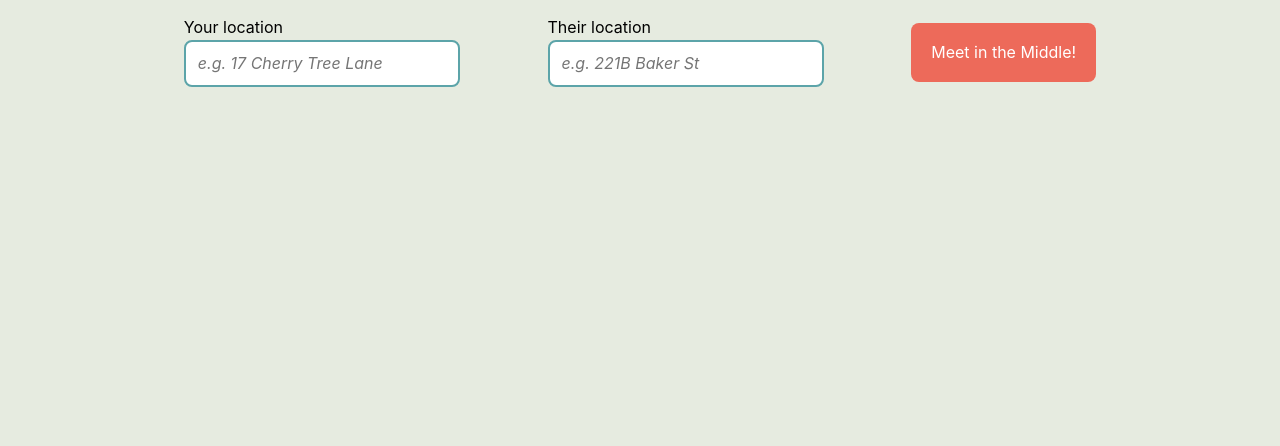
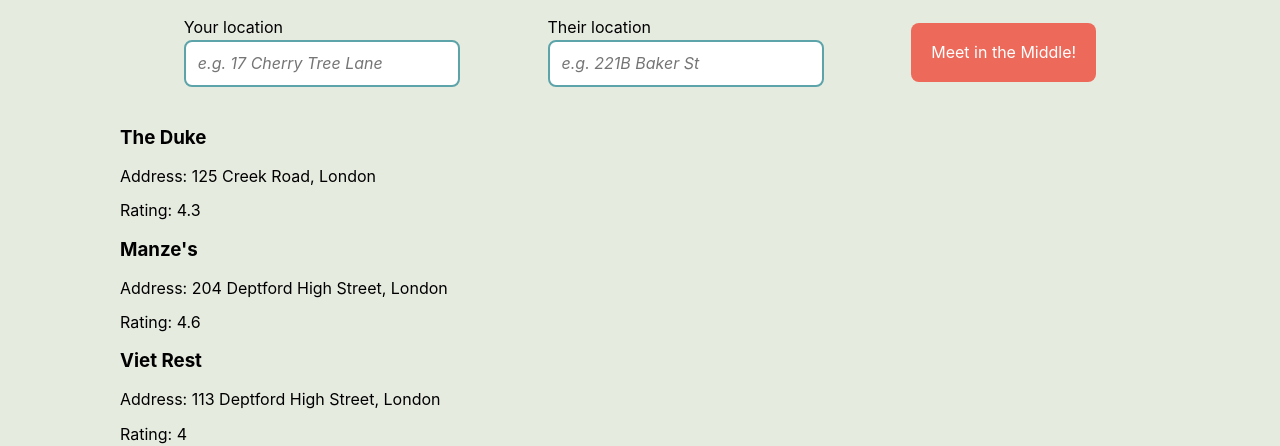
Before and after one commit to flatsteve/meet-in-the-middle, a website built with webpack: page index.html in a window 1280 px wide. Shown: the part 622-1068 px from the top of the page. Before the commit the page ends 800 px from the top, so only its background shows below. Built offline with nearby package versions, Linux system fonts and the light colour scheme; no server answers.

Commit message:
WIP Start working on showing place details

```diff
--- a/fixtures/places.js
+++ b/fixtures/places.js
@@ -1,4 +1,4 @@
-const places = [
+export const placeResults = [
   {
     geometry: {
       location: {
--- a/index.html
+++ b/index.html
@@ -41,6 +41,8 @@
 
         <button id="meet">Meet in the Middle!</button>
       </div>
+
+      <div class="place-details"></div>
     </div>
 
     <script src="https://maps.googleapis.com/maps/api/js?key=AIzaSyBPKf9z8oFE2CcLeK5_SW1gFWqwBTY91g8&libraries=places"></script>
--- a/src/index.js
+++ b/src/index.js
@@ -1,6 +1,6 @@
 import { initMap } from "./map";
 import { initLocationsAutocomplete } from "./locations";
-import { initPlacesService } from "./places";
+import { initPlacesService, testPlaces } from "./places";
 import { getMeetingPoint } from "./locations";
 
 if (module.hot) {
@@ -11,6 +11,7 @@ if (module.hot) {
 const map = initMap();
 initLocationsAutocomplete();
 initPlacesService(map);
+testPlaces();
 
 // TODO Move to controls file?
 const meetButton = document.getElementById("meet");
--- a/src/map.js
+++ b/src/map.js
@@ -1,4 +1,4 @@
-import { getNearbyPlaces } from "./places";
+import { showNearbyPlaces } from "./places";
 import { MAP_CONFIG } from "./constants";
 
 let map;
@@ -56,5 +56,5 @@ export function showMeetingPoint(bounds) {
     title: "The middle!"
   });
   map.fitBounds(bounds);
-  getNearbyPlaces(centerPoint);
+  showNearbyPlaces(centerPoint);
 }
--- a/src/places.js
+++ b/src/places.js
@@ -1,26 +1,57 @@
 import { insertMarker } from "./map";
+import { placeResults } from "../fixtures/places";
 
 let placesService;
+
+function buildPlaceTemplate(place) {
+  return `
+    <div class="place">
+      <h3>${place.name}</h3>
+      <p>Address: ${place.vicinity}</p>
+      <p>Rating: ${place.rating}</p>
+    </div>
+  `;
+}
 
 export function initPlacesService(map) {
   placesService = new google.maps.places.PlacesService(map);
 }
 
-export function getNearbyPlaces(location, { type = "restaurant" } = {}) {
+export function showNearbyPlaces(location, { type = "restaurant" } = {}) {
   const request = {
     location,
     radius: "500",
     type
   };
 
+  const $placeDetailsContainer = document.querySelector(".place-details");
+
   placesService.nearbySearch(request, (results, status) => {
     if (status == google.maps.places.PlacesServiceStatus.OK) {
-      console.log(results);
-
       results.forEach(placeResult => {
         const placeLocation = placeResult.geometry.location;
+
         insertMarker(placeLocation, { title: placeResult.name });
+        $placeDetailsContainer.insertAdjacentHTML(
+          "beforeend",
+          buildPlaceTemplate(placeResult)
+        );
       });
     }
   });
 }
+
+export function testPlaces() {
+  const $placeDetailsContainer = document.querySelector(".place-details");
+
+  placeResults.forEach(placeResult => {
+    const placeLocation = placeResult.geometry.location;
+    insertMarker(placeLocation, { title: placeResult.name });
+
+    $placeDetailsContainer.insertAdjacentHTML(
+      "beforeend",
+
+      buildPlaceTemplate(placeResult)
+    );
+  });
+}
```
